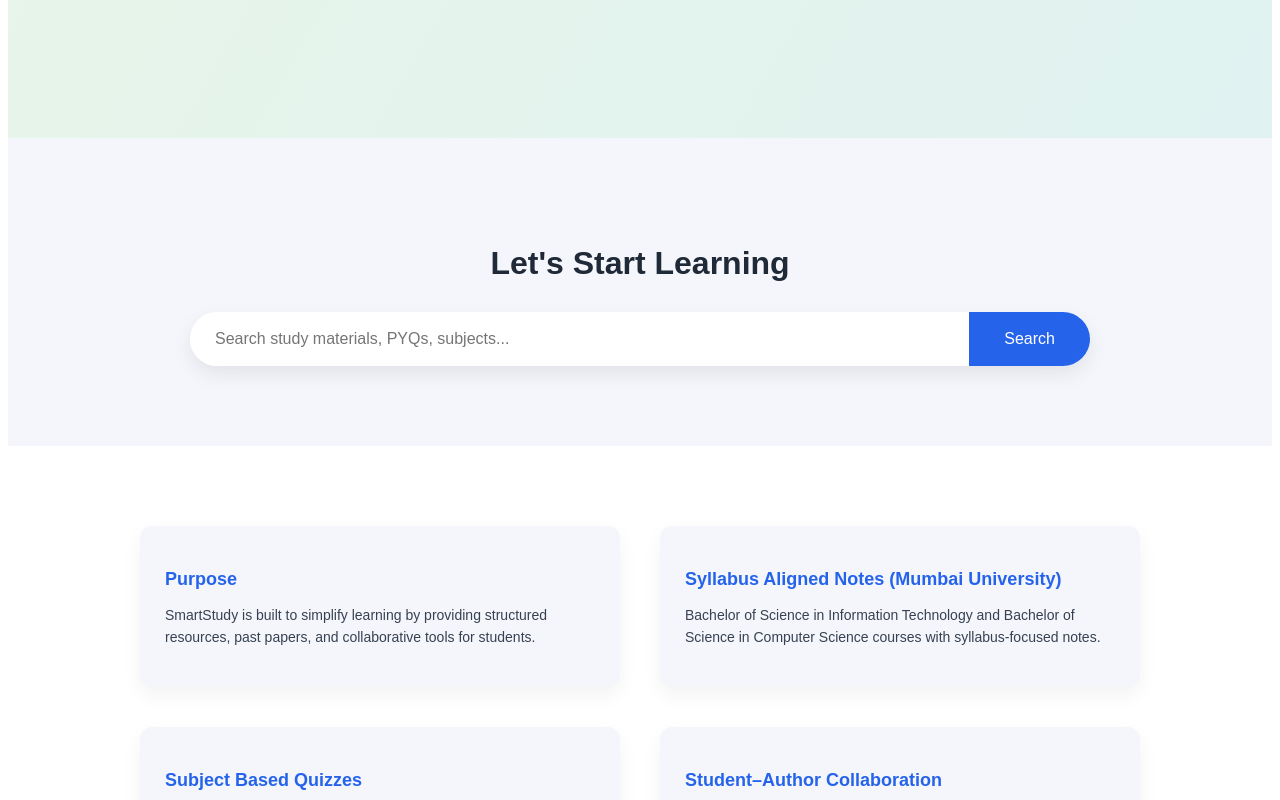
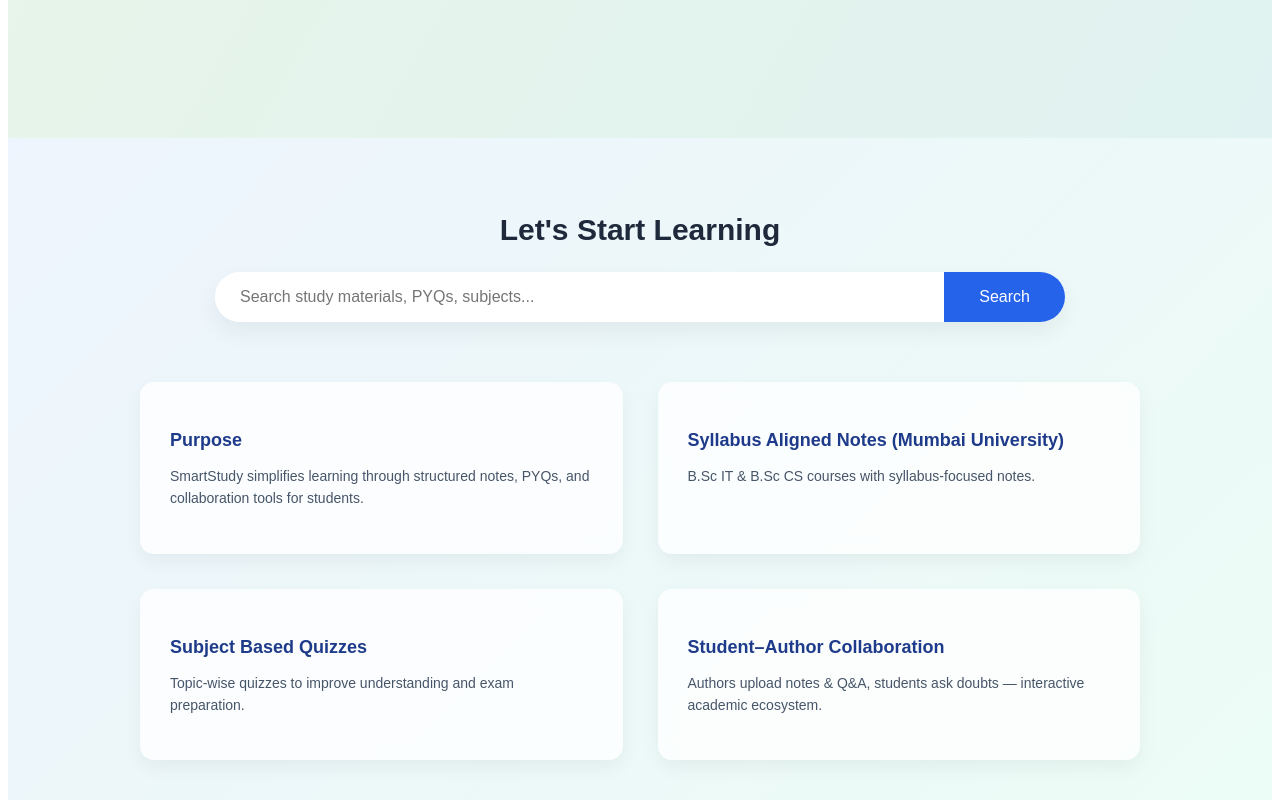
Before and after one commit to Anushas-hub/FinalProject, a React app in the folder frontend/: page / in a window 1280 px wide. Shown: the part 420-1220 px from the top of the page. Built offline with nearby package versions, Linux system fonts and the light colour scheme; the HTML template or start-up script is replaced by a standard one.

Commit message:
changed UI a Little bit

```diff
--- a/frontend/src/pages/Home.jsx
+++ b/frontend/src/pages/Home.jsx
@@ -4,9 +4,9 @@ import Footer from "../components/Footer";
 
 export default function Home() {
   const handleMouseEnter = (e) => {
-    e.currentTarget.style.transform = "scale(1.05)";
+    e.currentTarget.style.transform = "scale(1.04)";
     e.currentTarget.style.boxShadow =
-      "0 12px 30px rgba(0,0,0,0.12)";
+      "0 15px 35px rgba(0,0,0,0.08)";
   };
 
   const handleMouseLeave = (e) => {
@@ -20,7 +20,7 @@ export default function Home() {
       <Navbar />
       <Hero />
 
-      {/* 🔍 Search Section */}
+      {/* Search Section */}
       <section style={styles.searchSection}>
         <h2 style={styles.searchTitle}>Let's Start Learning</h2>
 
@@ -34,7 +34,7 @@ export default function Home() {
         </div>
       </section>
 
-      {/* 📘 About SmartStudy Section */}
+      {/* About Section */}
       <section style={styles.aboutSection}>
         <div style={styles.cardsContainer}>
 
@@ -45,9 +45,8 @@ export default function Home() {
           >
             <h3 style={styles.cardTitle}>Purpose</h3>
             <p style={styles.cardText}>
-              SmartStudy is built to simplify learning by providing
-              structured resources, past papers, and collaborative tools
-              for students.
+              SmartStudy simplifies learning through structured notes,
+              PYQs, and collaboration tools for students.
             </p>
           </div>
 
@@ -60,9 +59,7 @@ export default function Home() {
               Syllabus Aligned Notes (Mumbai University)
             </h3>
             <p style={styles.cardText}>
-              Bachelor of Science in Information Technology and
-              Bachelor of Science in Computer Science courses with
-              syllabus-focused notes.
+              B.Sc IT & B.Sc CS courses with syllabus-focused notes.
             </p>
           </div>
 
@@ -73,8 +70,7 @@ export default function Home() {
           >
             <h3 style={styles.cardTitle}>Subject Based Quizzes</h3>
             <p style={styles.cardText}>
-              Practice with topic-wise quizzes to strengthen concepts
-              and prepare effectively for exams.
+              Topic-wise quizzes to improve understanding and exam preparation.
             </p>
           </div>
 
@@ -87,8 +83,8 @@ export default function Home() {
               Student–Author Collaboration
             </h3>
             <p style={styles.cardText}>
-              Authors can upload notes and Q&A while students can ask
-              doubts, creating an interactive academic ecosystem.
+              Authors upload notes & Q&A, students ask doubts —
+              interactive academic ecosystem.
             </p>
           </div>
 
@@ -103,37 +99,36 @@ export default function Home() {
 const styles = {
   page: {
     fontFamily: "Arial, sans-serif",
-    background: "#d9deeb",
     minHeight: "100vh",
+    background: "linear-gradient(135deg, #eef2ff, #ecfdf5)", // single calm bg
   },
 
-  /* SEARCH SECTION */
+  /* SEARCH */
   searchSection: {
-    padding: "80px 20px",
+    padding: "50px 20px 30px 20px", // reduced bottom gap
     textAlign: "center",
-    background: "#f4f6fb",
   },
 
   searchTitle: {
-    fontSize: "32px",
+    fontSize: "30px",
     fontWeight: "700",
-    marginBottom: "30px",
-    color: "#1f2937",
+    marginBottom: "25px",
+    color: "#1e293b",
   },
 
   searchWrapper: {
-    maxWidth: "900px",
+    maxWidth: "850px",
     margin: "0 auto",
     display: "flex",
     borderRadius: "50px",
     overflow: "hidden",
-    boxShadow: "0 8px 20px rgba(0,0,0,0.08)",
     background: "#ffffff",
+    boxShadow: "0 10px 25px rgba(0,0,0,0.06)",
   },
 
   searchInput: {
     flex: 1,
-    padding: "18px 25px",
+    padding: "16px 25px",
     border: "none",
     outline: "none",
     fontSize: "16px",
@@ -149,26 +144,26 @@ const styles = {
     cursor: "pointer",
   },
 
-  /* ABOUT SECTION */
+  /* ABOUT */
   aboutSection: {
-    padding: "80px 20px",
-    background: "#ffffff",
+    padding: "30px 20px 60px 20px", // reduced top gap
   },
 
   cardsContainer: {
     maxWidth: "1000px",
     margin: "0 auto",
     display: "grid",
-    gridTemplateColumns: "repeat(2, 1fr)", // fixed 2 per row
-    gap: "40px",
+    gridTemplateColumns: "repeat(2, 1fr)",
+    gap: "35px",
   },
 
   card: {
-    background: "#f4f6fb",
-    padding: "25px",
-    borderRadius: "12px",
+    background: "rgba(255,255,255,0.75)",
+    backdropFilter: "blur(8px)",
+    padding: "30px",
+    borderRadius: "14px",
     boxShadow: "0 8px 20px rgba(0,0,0,0.05)",
-    transition: "transform 0.3s ease, box-shadow 0.3s ease",
+    transition: "all 0.3s ease",
     cursor: "pointer",
   },
 
@@ -176,12 +171,12 @@ const styles = {
     fontSize: "18px",
     fontWeight: "700",
     marginBottom: "12px",
-    color: "#2563eb",
+    color: "#1e3a8a",
   },
 
   cardText: {
     fontSize: "14px",
-    color: "#374151",
+    color: "#475569",
     lineHeight: "1.6",
   },
 };
```
